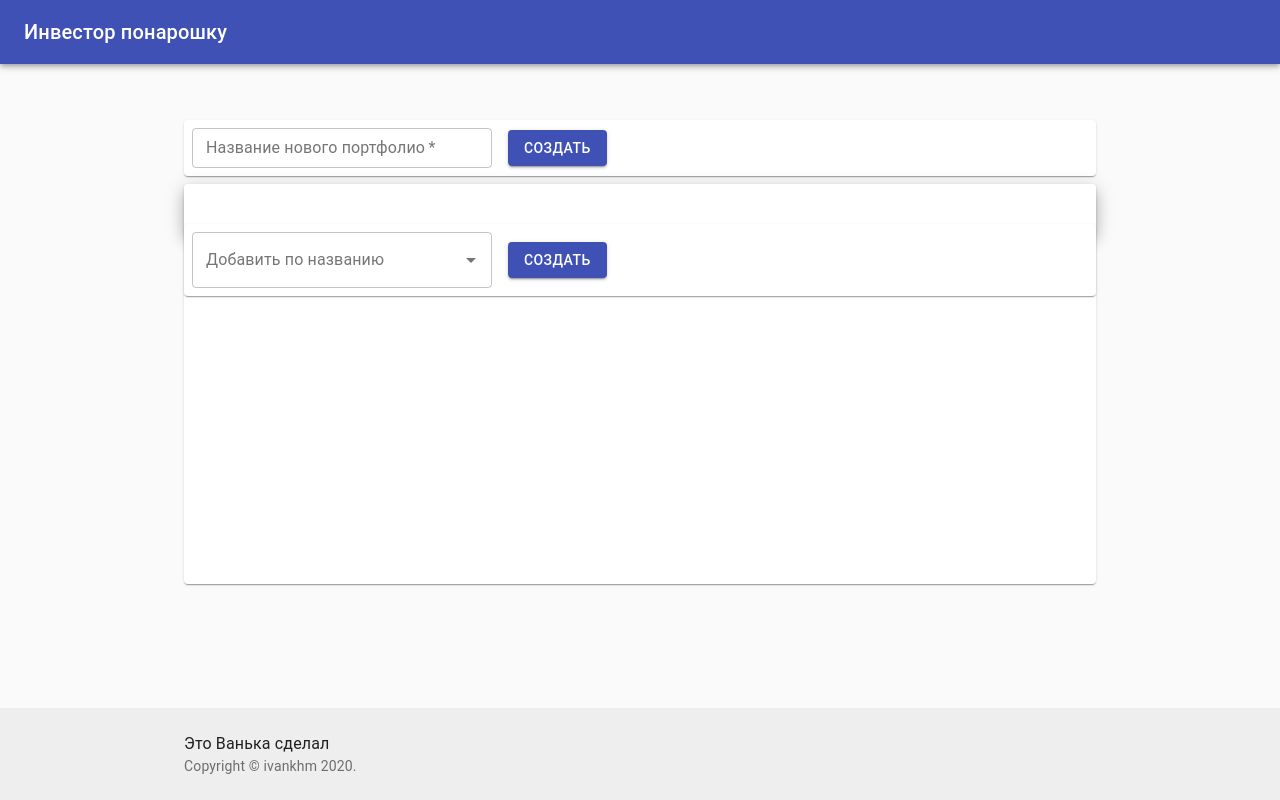
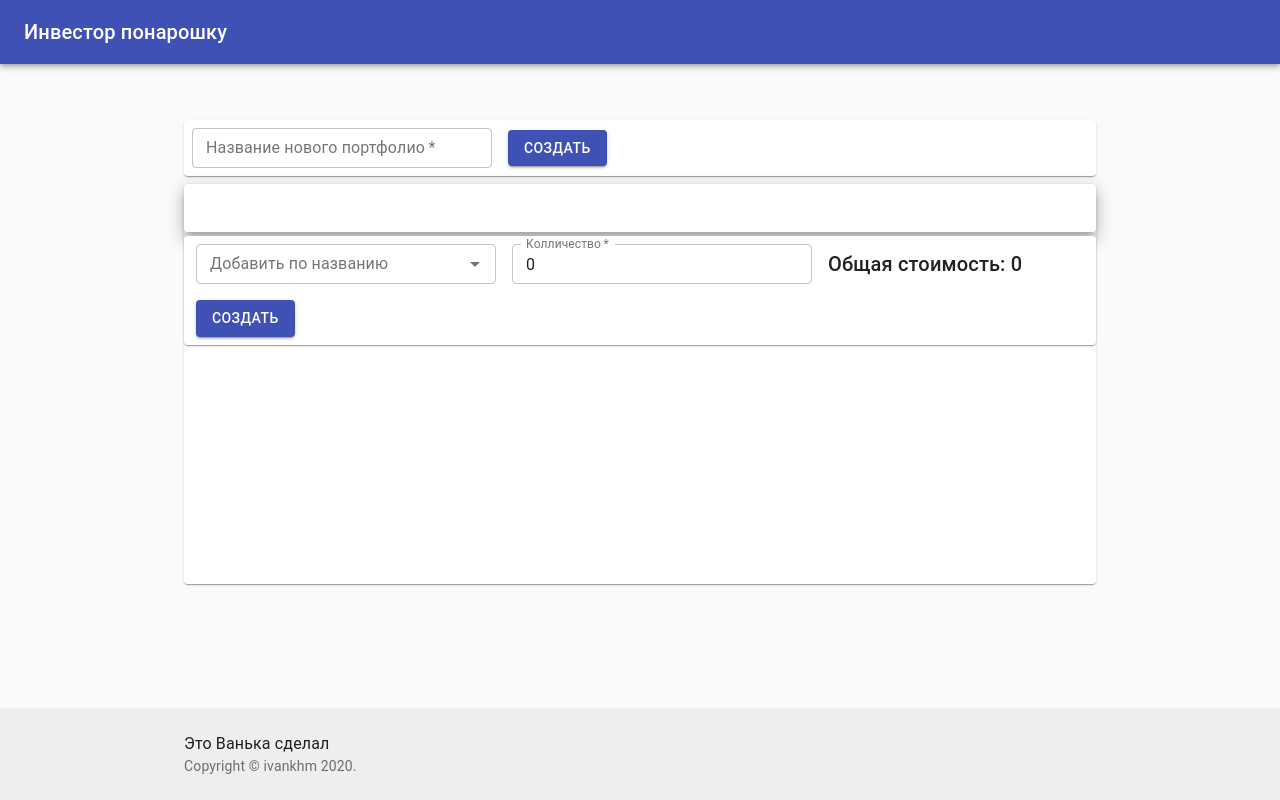
Before and after one commit to ivankhm/investor-test-app, a React (Create React App) app: page / in a window 1280 px wide. Built offline with nearby package versions, Linux system fonts and the light colour scheme.

Commit message:
adding form almost done!

```diff
--- a/src/components/Portfolios/AddStockItemForm.tsx
+++ b/src/components/Portfolios/AddStockItemForm.tsx
@@ -1,6 +1,6 @@
 import React, { useState, useMemo, useEffect } from 'react'
 import { RawSearchMatch } from '../../api/AlphaAdvantageApi/types';
-import { Paper, Grid, TextField, Button, CircularProgress } from '@material-ui/core';
+import { Paper, Grid, TextField, Button, CircularProgress, Typography } from '@material-ui/core';
 import Autocomplete from '@material-ui/lab/Autocomplete';
 import { getSymbolSearch } from '../../api/AlphaAdvantageApi';
 
@@ -11,7 +11,7 @@ interface Props {
 const AddStockItemForm: React.FC<Props> = () => {
 
     const [typingTimeout, setTypingTimeout] = useState<number>(0);
-
+    const [amount, setAmount] = useState(0)
     const [inputValue, setInputValue] = useState('');
     const [searchMatches, setSearchMatches] = useState<RawSearchMatch[]>([]);
     const [selectedValue, setSelectedValue] = useState<RawSearchMatch | null>(null);
@@ -63,8 +63,9 @@ const AddStockItemForm: React.FC<Props> = () => {
                 justify="flex-start"
                 alignItems="center"
                 spacing={2}
+                style={{ margin: 4 }}
             >
-                <Grid style={{ marginLeft: 8 }} item>
+                <Grid item>
                     <Autocomplete
                         id="combo-box-demo"
 
@@ -83,6 +84,7 @@ const AddStockItemForm: React.FC<Props> = () => {
                         style={{ width: 300 }}
                         renderInput={params => (
                             <TextField {...params}
+                                size="small"
                                 label="Добавить по названию" variant="outlined" fullWidth
                                 onChange={e => setInputValue(e.target.value)}
                                 InputProps={{
@@ -100,8 +102,25 @@ const AddStockItemForm: React.FC<Props> = () => {
                     />
                 </Grid>
                 <Grid item>
+                    <TextField
+                        style={{ width: 300 }}
+                        size="small"
+                        label="Колличество"
+                        type="number"
+                        variant="outlined"
+                        required
+                        value={amount}
+                        onChange={e => setAmount(Number(e.target.value))}
+                    />
+
+                </Grid>
+                <Grid item>
+                    <Typography variant='h6'>
+                        Общая стоимость: {amount}
+                    </Typography>
+                </Grid>
+                <Grid item>
                     <Button variant="contained" size="medium" color="primary">Создать</Button>
-
                 </Grid>
             </Grid>
         </Paper>
```
